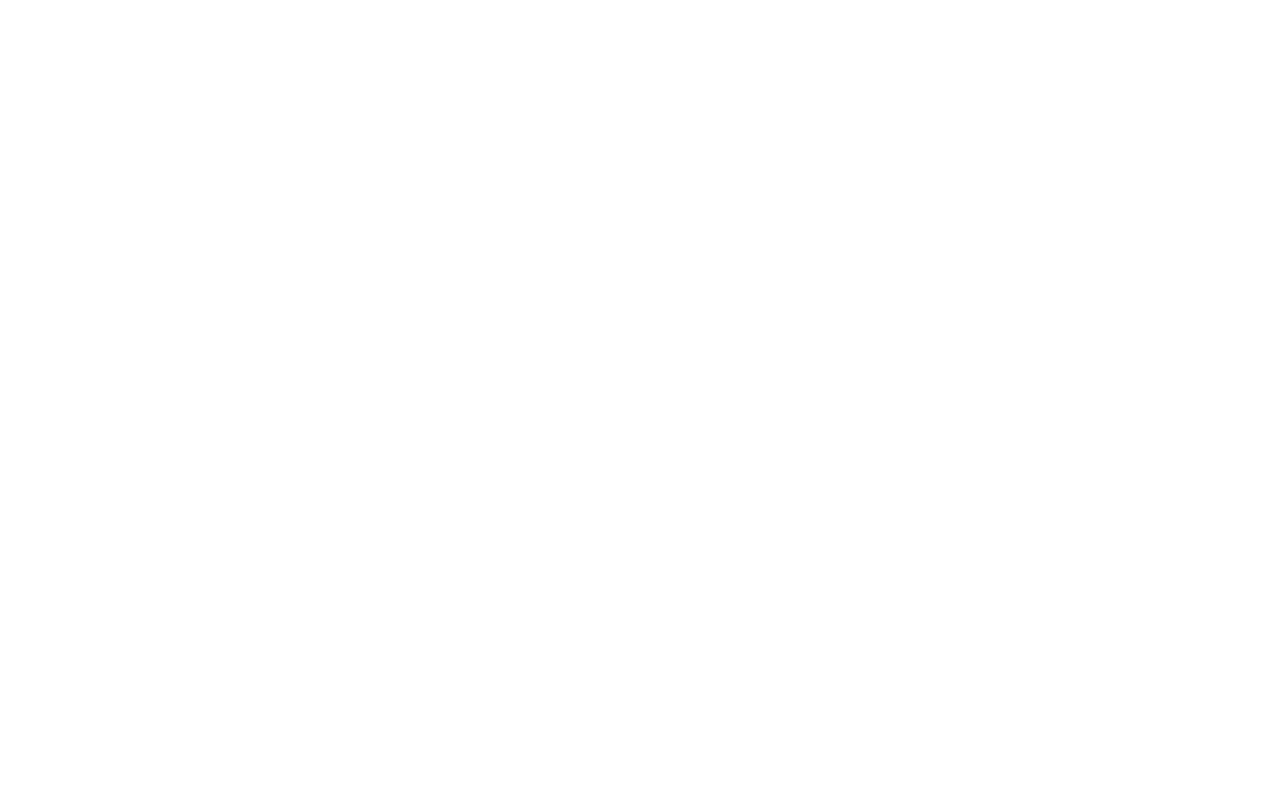
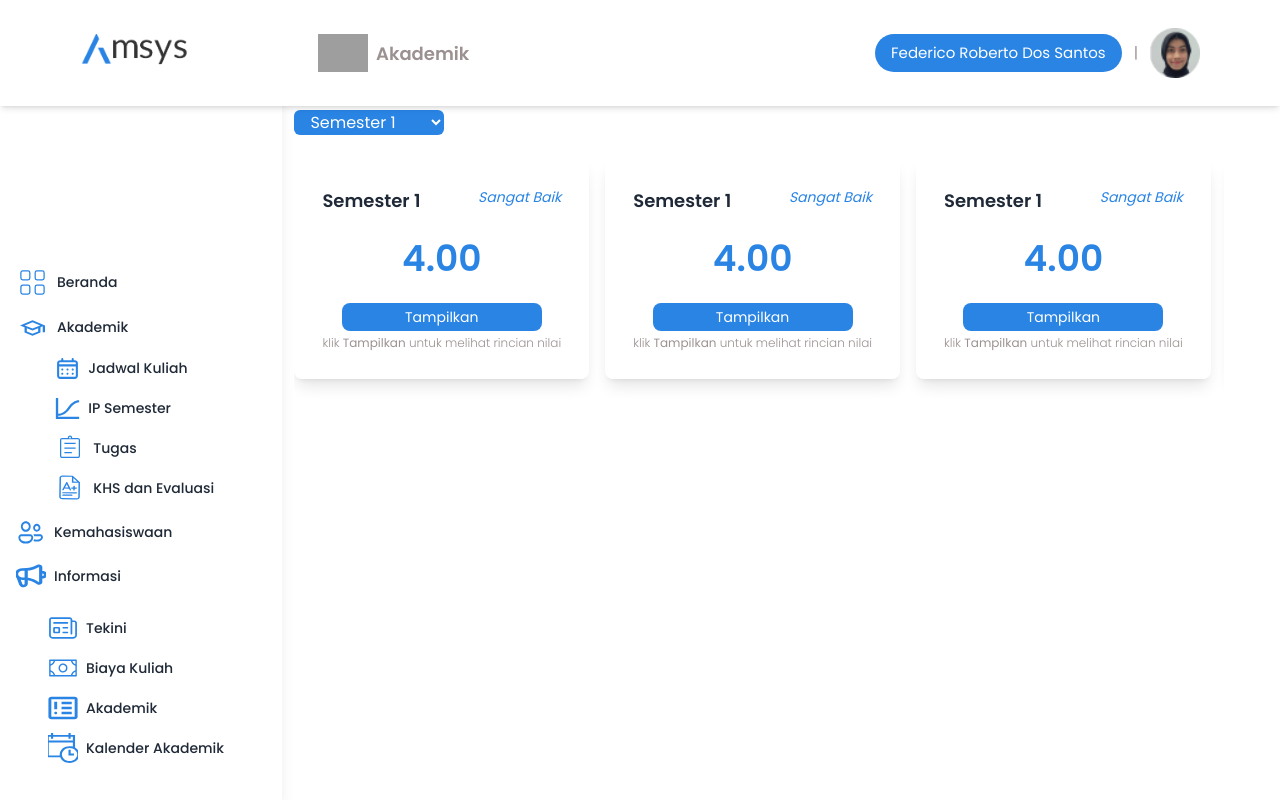
Before and after one commit to Hilaladiii/amsys, a React (Vite) app: page /akademik-khs in a window 1280 px wide. Before the commit this address had no page. Built offline with nearby package versions, Linux system fonts and the light colour scheme; grey boxes are pictures that could not be loaded; what tailwindcss-animated would draw is missing.

Commit message:
add khs dan evaluasi page

```diff
--- a/src/App.jsx
+++ b/src/App.jsx
@@ -10,6 +10,7 @@ import InformasiBiayaPage from "./Pages/informasiBiayaPage";
 import InformasiKalenderAkademik from "./Pages/informasiKalenderAkademik";
 import KemahasiswaanPage from "./Pages/kemahasiswaanPage";
 import InformasiPage from "./Pages/informasiPage";
+import KhsEvaluasiPage from "./Pages/khsEvaluasiPage";
 function App() {
 
   return (
@@ -18,6 +19,7 @@ function App() {
         <Route path="/" element={<LandingPage />}/>
         <Route path="/dashboard" element={<DashboardPage />}/>
         <Route path="/akademik" element={<AkademikPage />}/>
+        <Route path="/akademik-khs" element={<KhsEvaluasiPage />}/>
         <Route path="/akademik-tugas" element={<TugasPage />}/>
         <Route path="/akademik-jadwal" element={<JadwalPage />}/>
         <Route path="/informasi" element={<InformasiPage />}/>
--- /dev/null
+++ b/src/Components/Fragments/CardKHS.jsx
@@ -0,0 +1,17 @@
+const CardKHS = () => {
+  return (
+    <div className="w-full max-w-xs flex flex-col items-center gap-6 rounded-lg shadow-lg p-7">
+      <div className="w-full flex flex-row justify-between">
+        <h1 className="font-semibold text-lg">Semester 1</h1>
+        <span className="text-tBlue text-sm italic">Sangat Baik</span>
+      </div>
+      <span className="font-semibold text-4xl text-tBlue">4.00</span>
+      <div className="flex flex-col items-center gap-1">
+        <button className="w-full max-w-[200px] bg-tBlue text-sm text-white rounded-lg p-1">Tampilkan</button>
+        <p className="font-extralight text-xs text-[#9C9191]">klik <strong>Tampilkan </strong>untuk melihat rincian nilai</p>
+      </div>
+    </div>
+  )
+}
+
+export default CardKHS
--- /dev/null
+++ b/src/Components/Layouts/Carrousels.jsx
@@ -0,0 +1,32 @@
+import CardKHS from "../Fragments/CardKHS"
+
+
+const Carrousels = () => {
+  return (
+    <div className="w-full max-w-[930px] carousel rounded-box gap-4 p-6">
+      <div className="carousel-item">
+        <CardKHS/>
+      </div>
+      <div className="carousel-item">
+        <CardKHS/>
+      </div>
+      <div className="carousel-item">
+        <CardKHS/>
+      </div>
+      <div className="carousel-item">
+        <CardKHS/>
+      </div>
+      <div className="carousel-item">
+        <CardKHS/>
+      </div>
+      <div className="carousel-item">
+        <CardKHS/>
+      </div>
+      <div className="carousel-item">
+        <CardKHS/>
+      </div>
+    </div>
+  )
+}
+
+export default Carrousels
--- /dev/null
+++ b/src/Pages/khsEvaluasiPage.jsx
@@ -0,0 +1,28 @@
+import CardKHS from "../Components/Fragments/CardKHS"
+import Navbar, { NavbarLeft } from "../Components/Fragments/Navbar"
+import Carrousels from "../Components/Layouts/Carrousels"
+
+const KhsEvaluasiPage = () => {
+  return (
+    <div className="flex flex-col">
+      <Navbar types={'akademik-navbar'}/>
+      <div className=" mt-[29%] md:mt-[14%] lg:mt-[7%] 2xl:mt-[7%] flex flex-col lg:flex-row py-5 gap-5">
+        <NavbarLeft/>
+        <div className="w-full ml-[23%] flex flex-col">
+          <select name="semester" id="" className="max-w-[150px] bg-tBlue text-white rounded-md px-3 2xl:text-[20px]">
+            <option value="semester 1">Semester 1</option>
+            <option value="semester 2">Semester 2</option>
+            <option value="semester 3">Semester 3</option>
+          </select>
+          <Carrousels/>
+
+        </div>
+
+
+      </div>
+
+    </div>
+  )
+}
+
+export default KhsEvaluasiPage
```
